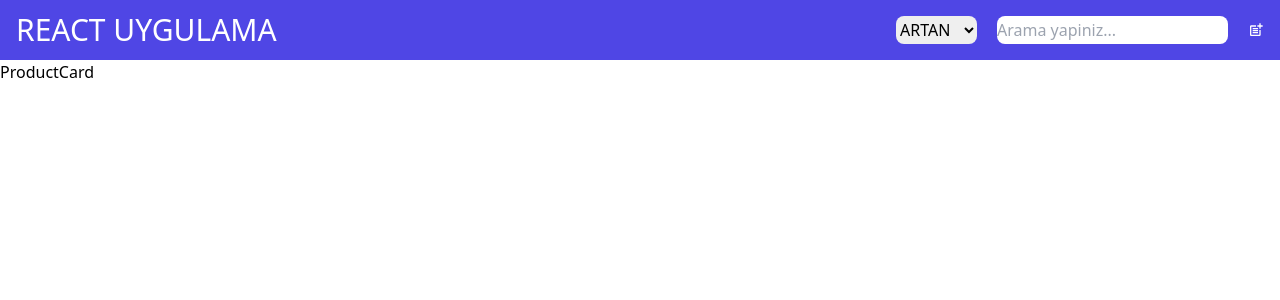
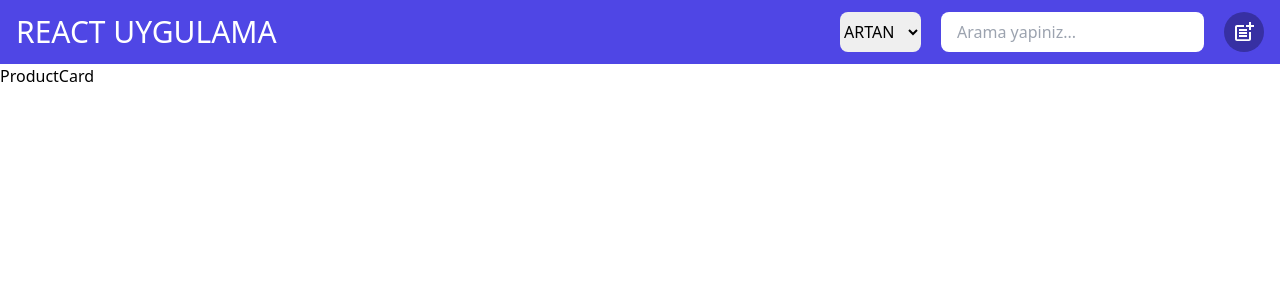
Before and after one commit to KazimAkyol/reactReduxProje, a React (Create React App) app in the folder reactRedux/: page / in a window 1280 px wide. Shown: the top 300 px of the page. Built offline with nearby package versions, Linux system fonts and the light colour scheme.

Commit message:
fourth commit

```diff
--- a/reactRedux/src/components/Header.jsx
+++ b/reactRedux/src/components/Header.jsx
@@ -7,20 +7,20 @@ const Header = () => {
       <div className="text-3xl">REACT UYGULAMA</div>
       <div className="flex items-center gap-5">
         <div className="text-black">
-          <select className="h-7 rounded-lg" name="" id="">
+          <select className="h-10 rounded-lg" name="" id="">
             <option value="asc">ARTAN</option>
             <option value="desc">AZALAN</option>
           </select>
         </div>
         <div>
           <input
-            className="h-7 rounded-lg"
+            className="h-10 rounded-lg px-4"
             type="text"
             placeholder="Arama yapiniz..."
           />
         </div>
-        <div>
-          <MdPostAdd />
+        <div className="bg-indigo-800 w-10 h-10 rounded-full flex items-center justify-center cursor-pointer">
+          <MdPostAdd size={24} />
         </div>
       </div>
     </div>
--- a/reactRedux/src/index.js
+++ b/reactRedux/src/index.js
@@ -2,10 +2,12 @@ import React from "react";
 import ReactDOM from "react-dom/client";
 import "./index.css";
 import App from "./App";
+import { store } from "./redux/store";
+import { Provider } from "react-redux";
 
 const root = ReactDOM.createRoot(document.getElementById("root"));
 root.render(
-  <>
+  <Provider store={store}>
     <App />
-  </>
+  </Provider>
 );
--- /dev/null
+++ b/reactRedux/src/redux/dataSlice.js
@@ -0,0 +1,20 @@
+import { createSlice } from "@reduxjs/toolkit";
+
+const initialState = {
+  data: [],
+};
+
+export const dataSlice = createSlice({
+  name: "data",
+  initialState,
+  reducers: {
+    // incrementByAmount: (state, action) => {
+    //   state.value += action.payload;
+    // },
+  },
+});
+
+// Action creators are generated for each case reducer function
+export const {} = dataSlice.actions;
+
+export default dataSlice.reducer;
--- /dev/null
+++ b/reactRedux/src/redux/store.js
@@ -0,0 +1,5 @@
+import { configureStore } from "@reduxjs/toolkit";
+
+export const store = configureStore({
+  reducer: {},
+});
```
Also changed, not shown: reactRedux/src/redux/modalSlice.js (added).
